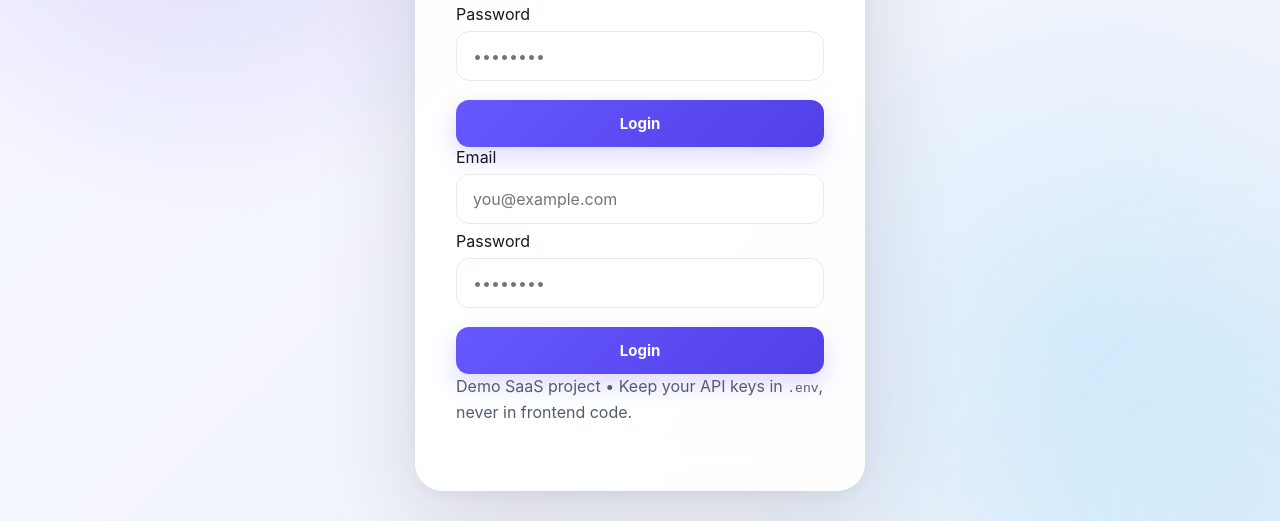
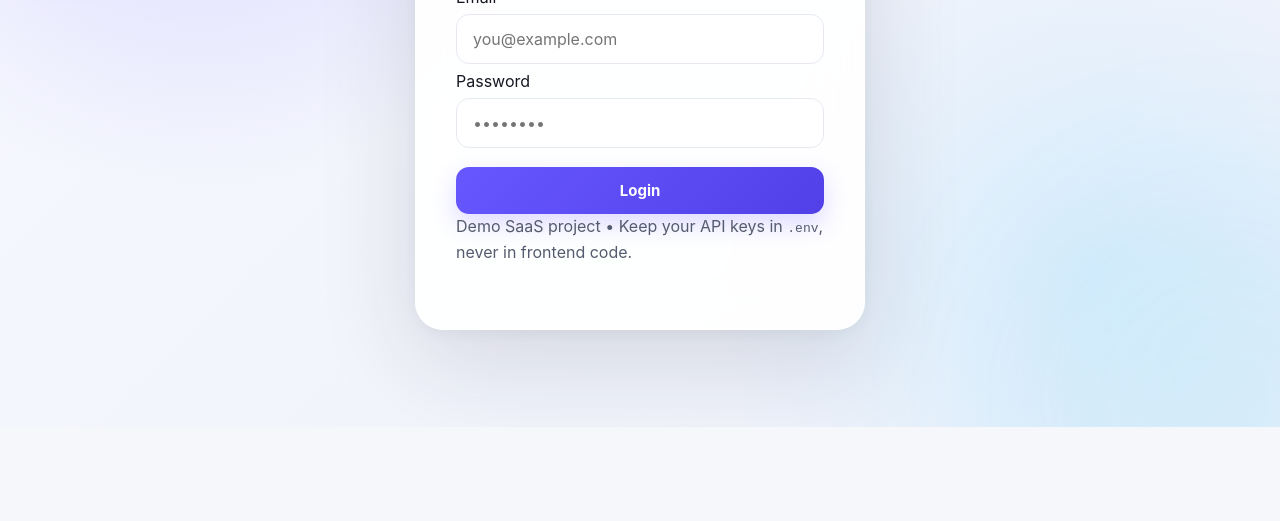
Before and after one commit to JONNALAGADDA-CHAITANYA/novaai-ai-saas, a website: page public/index.html in a window 1280 px wide. Shown: the part 373-894 px from the top of the page. After the commit the page ends 800 px from the top, so only its background shows below. Drawn offline with Linux system fonts and the light colour scheme.

Commit message:
register-form

```diff
--- a/public/index.html
+++ b/public/index.html
@@ -21,11 +21,6 @@
   <button class="primary wide" type="submit">Login</button>
 </form>
 
-      <form id="login-form" class="auth-form">
-        <label>Email<input id="login-email" type="email" required placeholder="you@example.com"></label>
-        <label>Password<input id="login-password" type="password" required placeholder="••••••••"></label>
-        <button class="primary wide" type="submit">Login</button>
-      </form>
 
       <form id="register-form" class="auth-form hidden">
         <label>Name<input id="register-name" type="text" required placeholder="Your name"></label>
```
